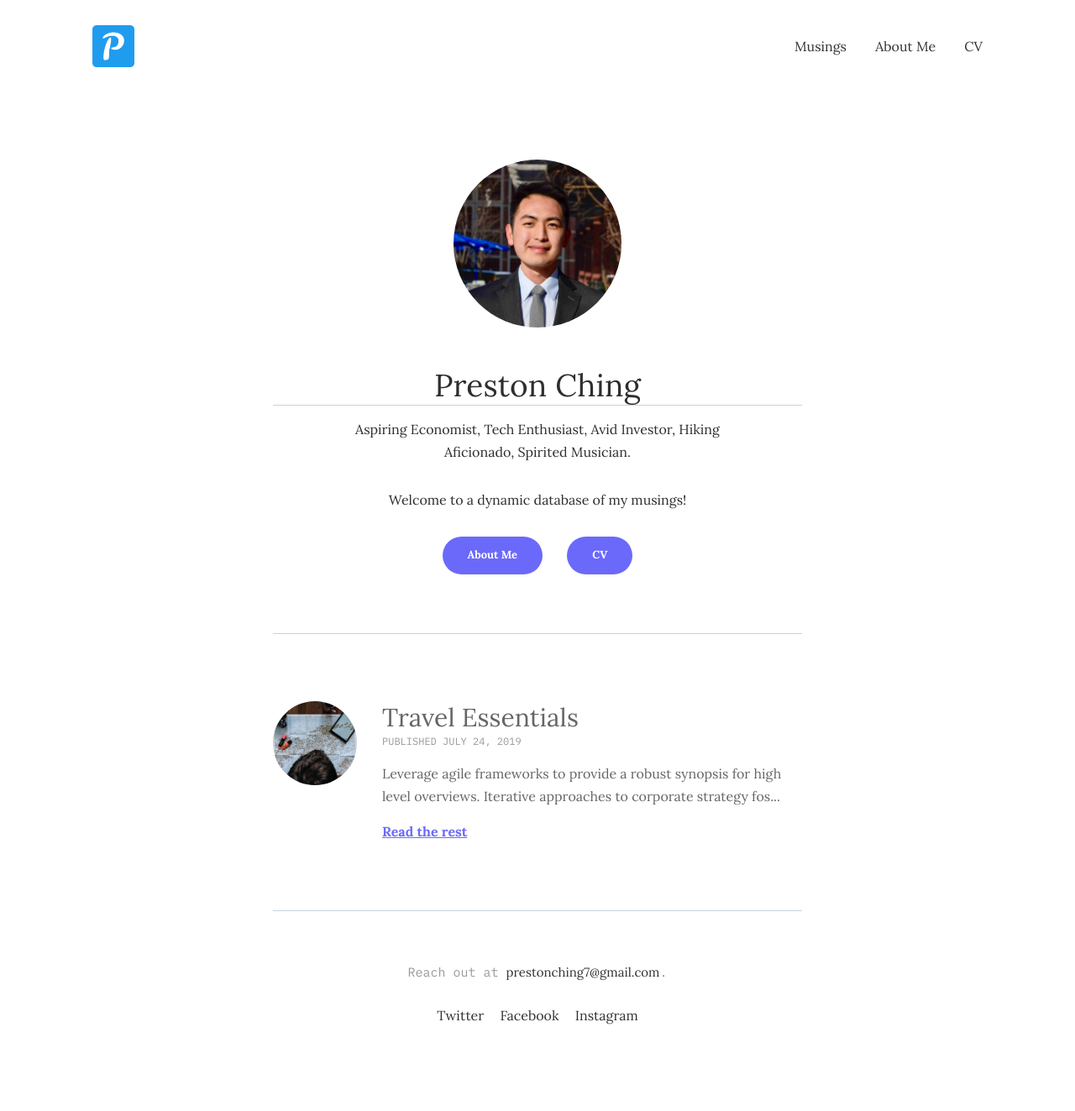
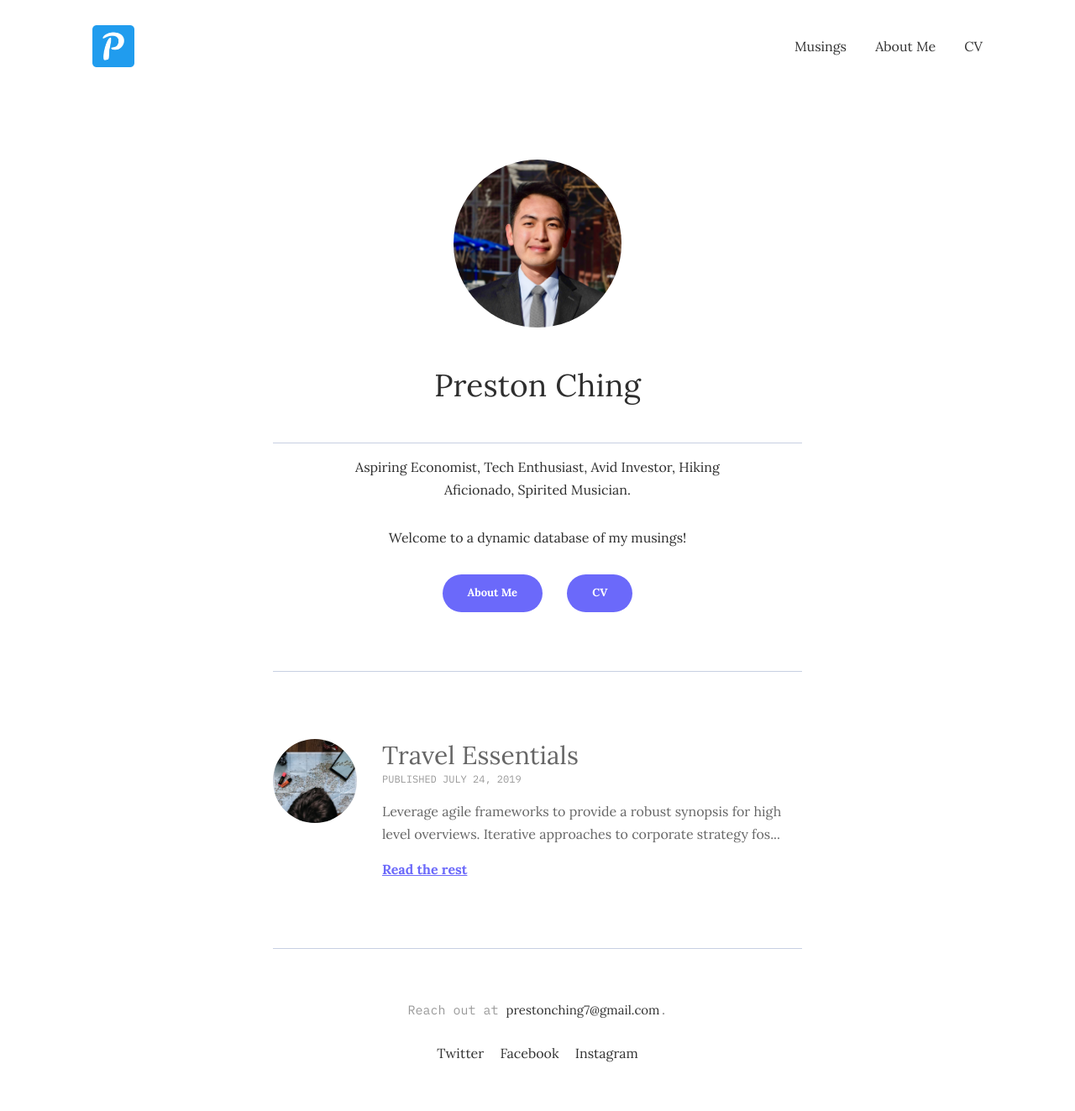
Before and after one commit to PrestonChing/prestonching.github.io, a Jekyll site: the page built from index.html, in a window 1280 px wide. Shown: the whole page at 84% size. Built offline with Jekyll 4.4.1, drawn with Linux system fonts in a browser that asks for light colours; before the commit the page ends 1278 px from its top, so only the background shows below that.

Commit message:
job padding

```diff
--- a/_sass/3-modules/_author-section.scss
+++ b/_sass/3-modules/_author-section.scss
@@ -26,6 +26,7 @@
 
 .author__job {
   border-bottom: 1px solid $gray-lighten;
+  padding-bottom: 45px;
   margin-bottom: 15px;
   font-size: 37px;
   text-align: center;
```
